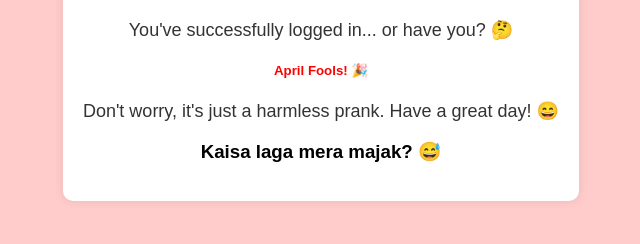
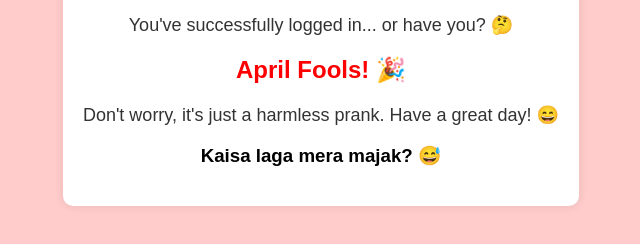
Before and after one commit to amitkryadav7777/LoginPage, a plain HTML site: page welcome.html in a window 1280 px wide. Shown: the part 348-592 px from the top of the page, without its empty margins (319-959 px from the left). Drawn offline with Linux system fonts and the light colour scheme.

Commit message:
Update welcome.html

```diff
--- a/welcome.html
+++ b/welcome.html
@@ -32,7 +32,7 @@
     <div class="message-container">
         <h1>Congratulations!</h1>
         <p>You've successfully logged in... or have you? 🤔</p>
-        <h5 style="color:red;">April Fools! 🎉</h5>
+        <h2 style="color:red;">April Fools! 🎉</h2>
         <p>Don't worry, it's just a harmless prank. Have a great day! 😄</p>
         <p><h3>Kaisa laga mera majak? 😅</h3></p>
     </div>
```
